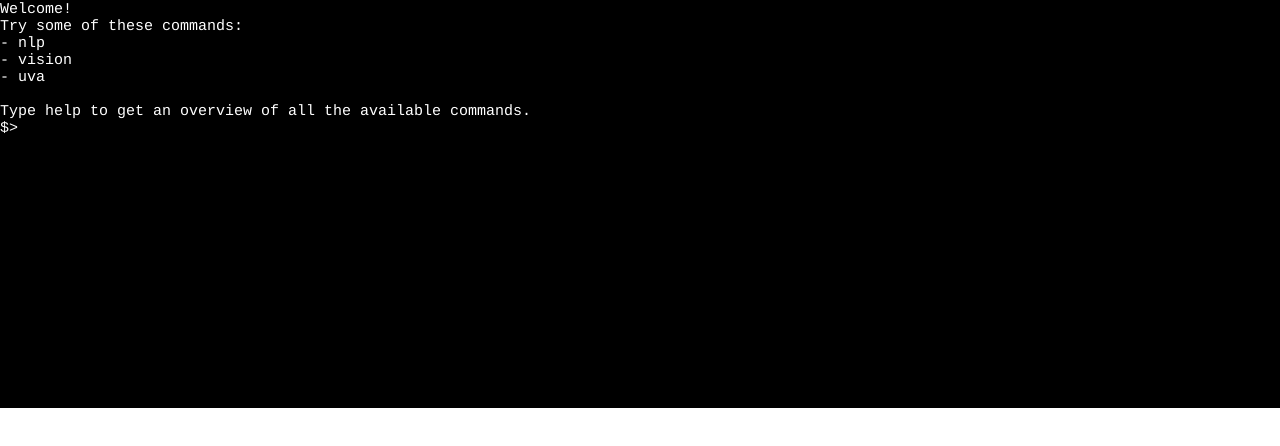
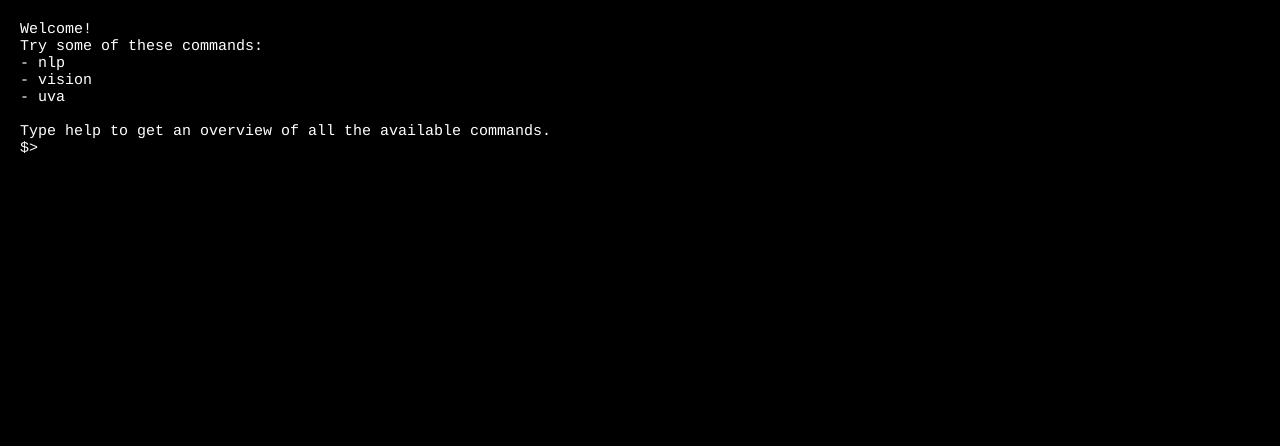
Before and after one commit to emilhaugberg/avi, a website: page dst/index.html in a window 1280 px wide. Drawn offline with Linux system fonts and the light colour scheme; files that its build step writes are made by us from their sources.

Commit message:
Make it fullscreen.

```diff
--- a/dst/styles.css
+++ b/dst/styles.css
@@ -7,3 +7,8 @@ html, body {
   width: 100vw;
   height: 100vh;
 }
+
+.terminal.xterm {
+  height: 100vh;
+  padding: 20px;
+}
--- a/src/main.ts
+++ b/src/main.ts
@@ -1,12 +1,8 @@
 import { Terminal } from 'xterm';
-import * as fullscreen from 'xterm/lib/addons/fullscreen/fullscreen';
-import * as fit from 'xterm/lib/addons/fit/fit';
 import * as command from './commands';
 
 const ENTER = 13;
 const BACKSPACE = 8;
-
-Terminal.applyAddon(fullscreen);
 
 let term = new Terminal();
 
@@ -25,7 +21,6 @@ var state = {
 /* Initializes the terminal and focuses the cursor on load. */
 function initialize() {
   term.open(document.getElementById("terminal"));
-
   writeText(commands.hello);
   term.write("$> ")
   term.focus();
```
